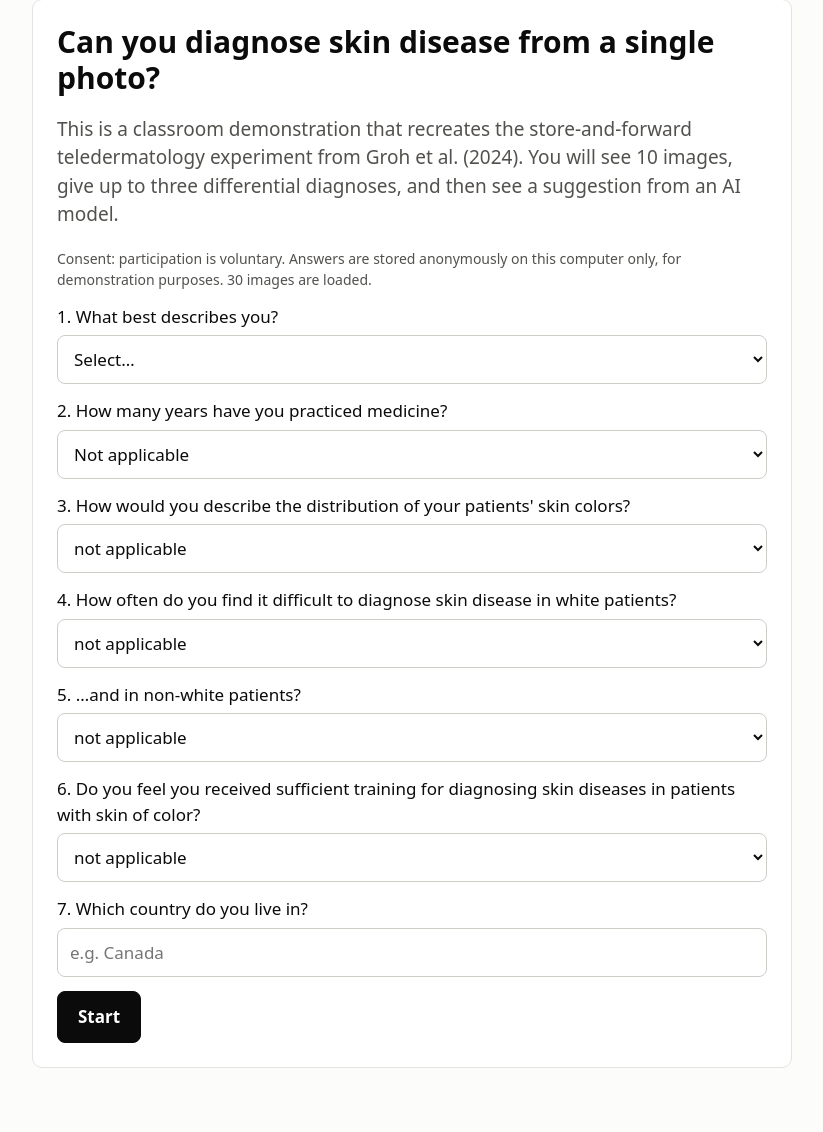
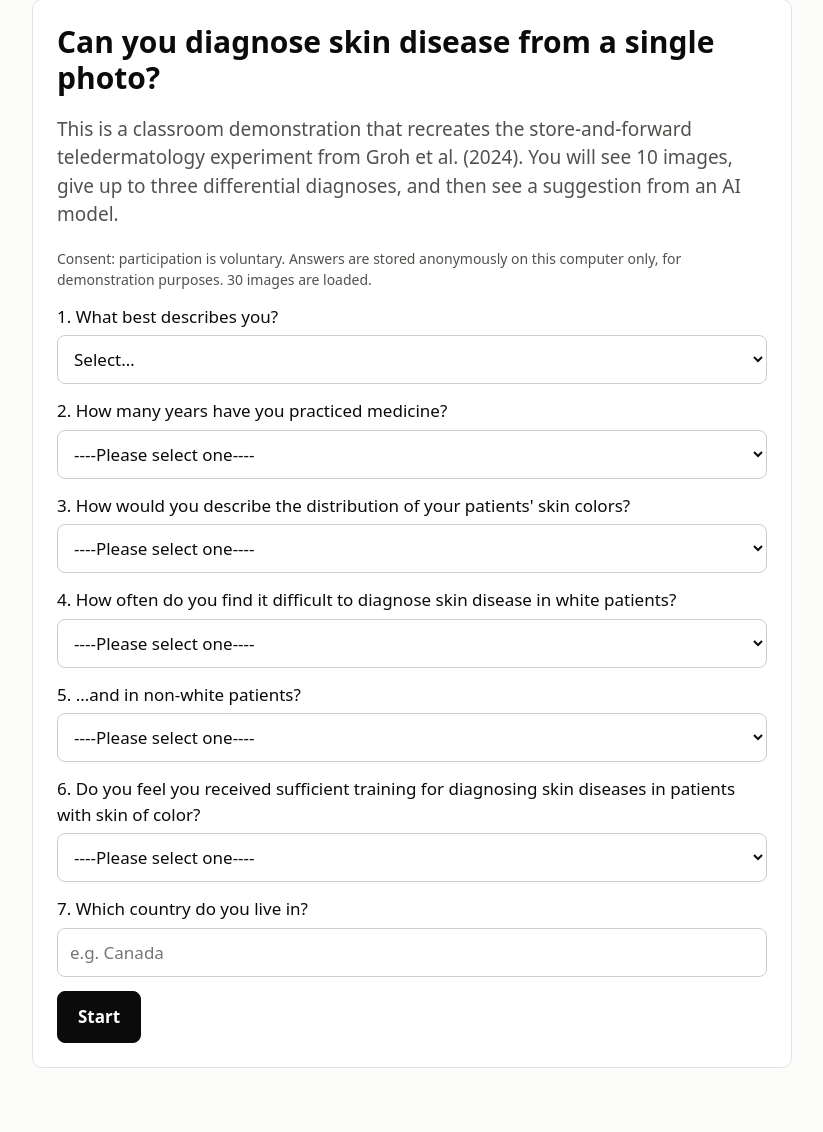
Before and after one commit to Orange812/groh2024-repro, a Flask app: page / in a window 1280 px wide. Shown: the part 80-1212 px from the top of the page, without its empty margins (228-1051 px from the left). Run offline with Flask 2, Linux system fonts and the light colour scheme.

Commit message:
demo_app: survey answer options match the original experiment
The 7 pre-survey questions (paper: 'We will first ask 7 brief survey questions')
now offer the original answer options, recovered from the author's data
(years_experience, patient_distribution, trouble_white/black_patients,
suffient_training). Physician-type values keep their short codes (BCD/PCP/...)
so the analysis is unchanged; 'Student' stays as a classroom-only option.
key_results.py: patient-mix moderator now recognises 'Mostly/All white patients'.

```diff
--- a/analysis/key_results.py
+++ b/analysis/key_results.py
@@ -344,7 +344,9 @@ def t8_moderators(d):
     x = d[d.physician_type == "PCP"].copy()
     rows = []
     if "patient_mix" in x and x.patient_mix.notna().any():
-        x["white_mix"] = x.patient_mix.astype(str).str.lower().isin(["mostly white", "all white"]).astype(int)
+        # matches both the original survey options ("Mostly white patients", "All white patients")
+        # and the older short forms ("mostly white", "all white")
+        x["white_mix"] = x.patient_mix.astype(str).str.strip().str.lower().str.match(r"^(mostly|all) white").astype(int)
         for g, lab in ((1, "主要/全部接诊白人患者"), (0, "其他")):
             r = diff_test(x[x.white_mix == g], "top3_correct", "dark", "participant_id")
             rows.append({"PCP 子组": lab, "top-3 深色−浅色": f"{pp(r['diff'])} ({fmt_p(r['p'])})",
--- a/demo_app/templates/index.html
+++ b/demo_app/templates/index.html
@@ -15,40 +15,52 @@
     <label>1. What best describes you?
       <select name="physician_type" required>
         <option value="" disabled selected>Select…</option>
-        <option value="BCD">Board-certified dermatologist</option>
-        <option value="Resident">Dermatology resident</option>
-        <option value="PCP">Primary care physician</option>
-        <option value="Other">Other physician</option>
-        <option value="Student">Not a clinician (student / other)</option>
+        {# Answer options below are the original experiment's options, recovered from the author's data
+           (ResearchBox 1802). Values stay as short codes so the analysis scripts keep working. #}
+        <option value="BCD">Board-certified/board-eligible dermatologist (MD or DO)</option>
+        <option value="Resident">Dermatology resident (MD or DO)</option>
+        <option value="PCP">PCP physician (MD or DO)</option>
+        <option value="Other">Other physician (MD or DO)</option>
+        <option value="Student">Not a clinician (student / other) — classroom-only option</option>
       </select></label>
 
     <label>2. How many years have you practiced medicine?
       <select name="years">
-        <option>Not applicable</option><option>0-2</option><option>2-10</option>
-        <option>10-20</option><option>20+</option><option>in training</option>
+        <option value="" selected>----Please select one----</option>
+        <option>0-2</option><option>2-5</option><option>5-10</option><option>10-20</option><option>20+</option>
+        <option>Currently doing an internship</option><option>Currently doing a residency</option>
+        <option>Currently doing a fellowship</option>
+        <option>Not attending medical school and not practicing medicine</option>
       </select></label>
 
     <label>3. How would you describe the distribution of your patients' skin colors?
       <select name="patient_mix">
-        <option>not applicable</option><option>about equal</option><option>mostly white</option>
-        <option>all white</option><option>mostly non-white</option><option>all non-white</option>
+        <option value="" selected>----Please select one----</option>
+        <option>All white patients</option><option>Mostly white patients</option>
+        <option>About an equal portion of patients with skin of color (non-white) and white patients</option>
+        <option>Mostly patients with skin of color (non-white)</option>
+        <option>All patients with skin of color (non-white)</option><option>Not applicable</option>
       </select></label>
 
     <label>4. How often do you find it difficult to diagnose skin disease in white patients?
       <select name="difficulty_white">
-        <option>not applicable</option><option>rarely</option><option>1 in 10 patients</option>
-        <option>1 in 4 patients</option><option>1 in 2 patients</option>
+        <option value="" selected>----Please select one----</option>
+        <option>One in two patients (50%)</option><option>One in ten patients (10%)</option>
+        <option>One in one hundred patients (1%)</option>
+        <option>Less than one in one hundred of patients (&lt;1%)</option><option>Not Applicable</option>
       </select></label>
 
     <label>5. …and in non-white patients?
       <select name="difficulty_nonwhite">
-        <option>not applicable</option><option>rarely</option><option>1 in 10 patients</option>
-        <option>1 in 4 patients</option><option>1 in 2 patients</option>
+        <option value="" selected>----Please select one----</option>
+        <option>One in two patients (50%)</option><option>One in ten patients (10%)</option>
+        <option>One in one hundred patients (1%)</option>
+        <option>Less than one in one hundred of patients (&lt;1%)</option><option>Not Applicable</option>
       </select></label>
 
     <label>6. Do you feel you received sufficient training for diagnosing skin diseases in patients with skin of color?
       <select name="sufficient_training">
-        <option>not applicable</option><option>yes</option><option>no</option>
+        <option value="" selected>----Please select one----</option><option>Yes</option><option>No</option>
       </select></label>
 
     <label>7. Which country do you live in?
```
